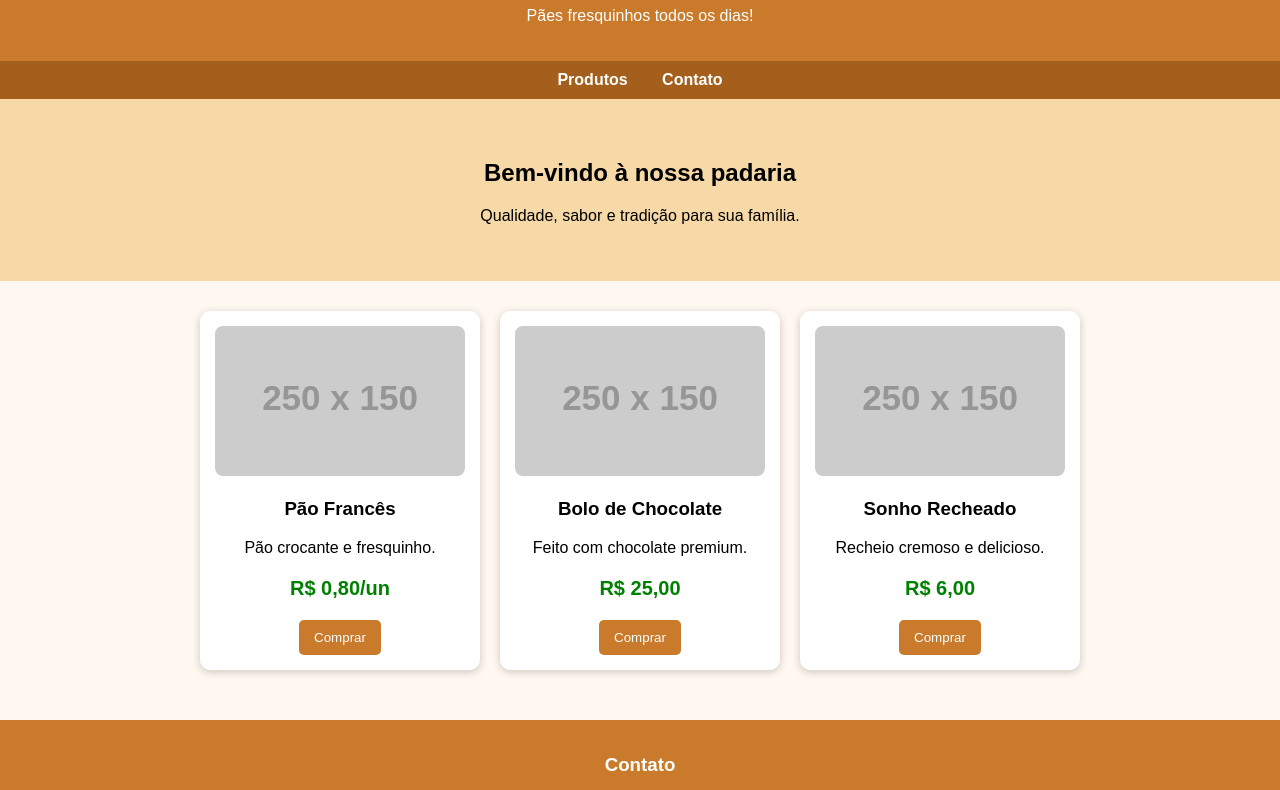
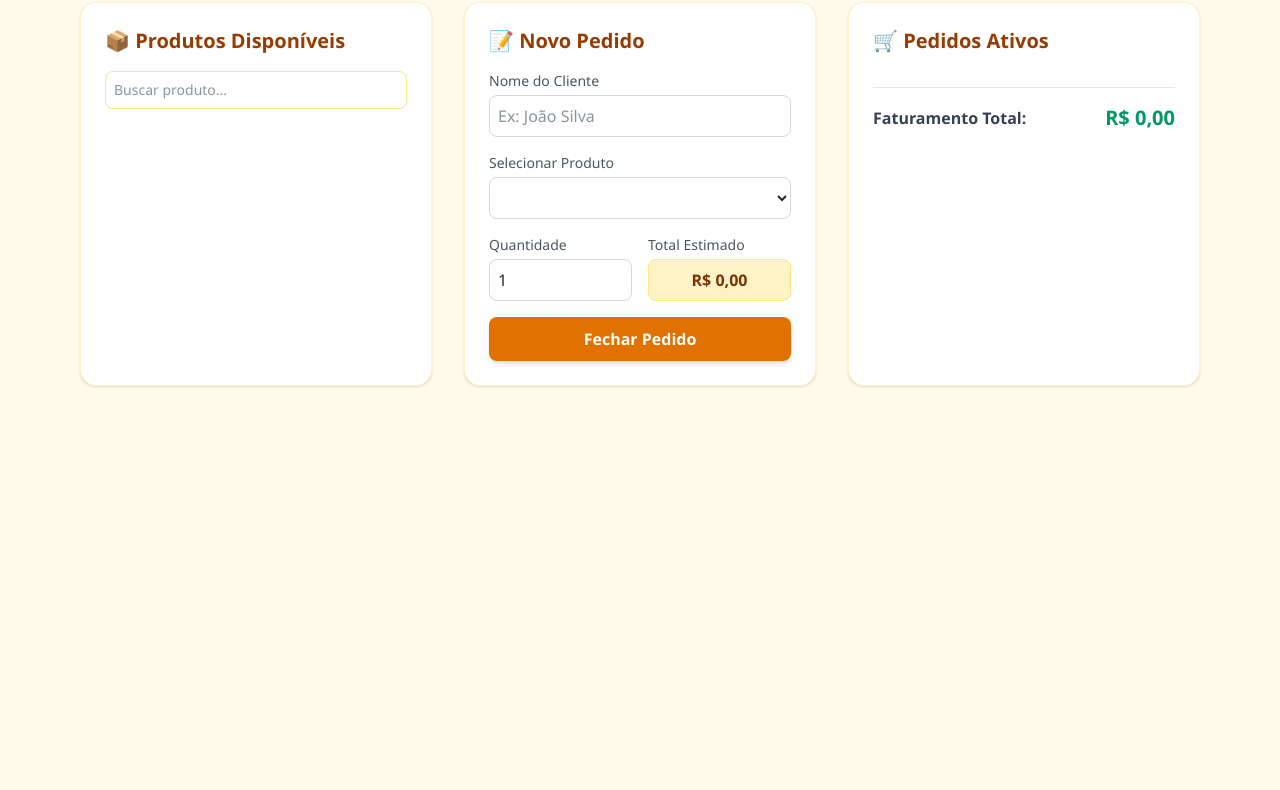
Before and after one commit to mateusley93-spec/mateusley93-spec.github.io, a plain HTML site: page index.html in a window 1280 px wide. Shown: the part 94-884 px from the top of the page. After the commit the page ends 800 px from the top, so only its background shows below. Drawn offline with nearby package versions, Linux system fonts and the light colour scheme; placeholder pictures from the web are drawn by us.

Commit message:
Update index.html

```diff
--- a/index.html
+++ b/index.html
@@ -1,145 +1,131 @@
-
 <!DOCTYPE html>
 <html lang="pt-BR">
 <head>
     <meta charset="UTF-8">
     <meta name="viewport" content="width=device-width, initial-scale=1.0">
-    <title>Padaria Pão Quentinho</title>
-
+    <title>Gestão Padaria Delícia</title>
+    <script src="https://cdn.jsdelivr.net/npm/@tailwindcss/browser@4"></script>
     <style>
-        body {
-            font-family: Arial, sans-serif;
-            margin: 0;
-            background-color: #fff8f0;
-        }
-
-        header {
-            background-color: #c97a2b;
-            color: white;
-            text-align: center;
-            padding: 20px;
-        }
-
-        nav {
-            background-color: #a55f1d;
-            text-align: center;
-            padding: 10px;
-        }
-
-        nav a {
-            color: white;
-            text-decoration: none;
-            margin: 15px;
-            font-weight: bold;
-        }
-
-        .banner {
-            text-align: center;
-            padding: 40px;
-            background-color: #f7d9a7;
-        }
-
-        .produtos {
-            display: flex;
-            justify-content: center;
-            flex-wrap: wrap;
-            gap: 20px;
-            padding: 30px;
-        }
-
-        .produto {
-            background: white;
-            border-radius: 10px;
-            width: 250px;
-            padding: 15px;
-            text-align: center;
-            box-shadow: 0 2px 8px rgba(0,0,0,0.2);
-        }
-
-        .produto img {
-            width: 100%;
-            border-radius: 8px;
-        }
-
-        .preco {
-            color: green;
-            font-size: 20px;
-            font-weight: bold;
-        }
-
-        button {
-            background-color: #c97a2b;
-            color: white;
-            border: none;
-            padding: 10px 15px;
-            border-radius: 5px;
-            cursor: pointer;
-        }
-
-        button:hover {
-            background-color: #a55f1d;
-        }
-
-        footer {
-            background-color: #c97a2b;
-            color: white;
-            text-align: center;
-            padding: 15px;
-            margin-top: 20px;
-        }
+        body { font-family: 'Segoe UI', Tahoma, Geneva, Verdana, sans-serif; }
     </style>
 </head>
-<body>
+<body class="bg-amber-50 min-h-screen text-gray-800">
 
-    <header>
-        <h1>🥖 Padaria Pão Quentinho</h1>
-        <p>Pães fresquinhos todos os dias!</p>
+    <header class="bg-amber-600 text-white shadow-md p-4 mb-8">
+        <div class="container mx-auto flex justify-between items-center">
+            <h1 class="text-2xl font-bold flex items-center gap-2">
+                🥐 Padaria Delícia - Sistema de Gestão
+            </h1>
+            <span class="bg-amber-700 px-3 py-1 rounded-full text-sm font-semibold">Painel Interno</span>
+        </div>
     </header>
 
-    <nav>
-        <a href="#produtos">Produtos</a>
-        <a href="#contato">Contato</a>
-    </nav>
+    <main class="container mx-auto px-4 max-w-6xl">
+        <div class="grid grid-cols-1 md:grid-cols-3 gap-8">
 
-    <section class="banner">
-        <h2>Bem-vindo à nossa padaria</h2>
-        <p>Qualidade, sabor e tradição para sua família.</p>
-    </section>
+            <div class="bg-white p-6 rounded-2xl shadow-sm border border-amber-100">
+                <h2 class="text-xl font-semibold mb-4 text-amber-800 flex items-center gap-2">
+                    📦 Produtos Disponíveis
+                </h2>
 
-    <section id="produtos" class="produtos">
+                <div class="mb-4">
+                    <input type="text" id="buscaProduto" oninput="filtrarProdutos()" placeholder="Buscar produto..."
+                        class="w-full p-2 border border-amber-200 rounded-lg focus:outline-none focus:ring-2 focus:ring-amber-500 text-sm">
+                </div>
 
-        <div class="produto">
-            <img src="https://via.placeholder.com/250x150" alt="Pão Francês">
-            <h3>Pão Francês</h3>
-            <p>Pão crocante e fresquinho.</p>
-            <p class="preco">R$ 0,80/un</p>
-            <button>Comprar</button>
+                <div id="listaProdutos" class="space-y-2 max-h-[400px] overflow-y-auto pr-1">
+                    </div>
+            </div>
+
+            <div class="bg-white p-6 rounded-2xl shadow-sm border border-amber-100">
+                <h2 class="text-xl font-semibold mb-4 text-amber-800 flex items-center gap-2">
+                    📝 Novo Pedido
+                </h2>
+
+                <form id="formPedido" onsubmit="adicionarPedido(event)" class="space-y-4">
+                    <div>
+                        <label class="block text-sm font-medium text-gray-600 mb-1">Nome do Cliente</label>
+                        <input type="text" id="cliente" required placeholder="Ex: João Silva"
+                            class="w-full p-2 border border-gray-300 rounded-lg focus:ring-2 focus:ring-amber-500 focus:outline-none">
+                    </div>
+
+                    <div>
+                        <label class="block text-sm font-medium text-gray-600 mb-1">Selecionar Produto</label>
+                        <select id="selectProduto" onchange="calcularPrecoPrevisto()" required
+                            class="w-full p-2 border border-gray-300 rounded-lg focus:ring-2 focus:ring-amber-500 focus:outline-none">
+                            </select>
+                    </div>
+
+                    <div class="grid grid-cols-2 gap-4">
+                        <div>
+                            <label class="block text-sm font-medium text-gray-600 mb-1">Quantidade</label>
+                            <input type="number" id="quantidade" min="1" value="1" oninput="calcularPrecoPrevisto()" required
+                                class="w-full p-2 border border-gray-300 rounded-lg focus:ring-2 focus:ring-amber-500 focus:outline-none">
+                        </div>
+                        <div>
+                            <label class="block text-sm font-medium text-gray-600 mb-1">Total Estimado</label>
+                            <div id="precoPrevisto" class="w-full p-2 bg-amber-100 text-amber-900 font-bold rounded-lg text-center border border-amber-200">
+                                R$ 0,00
+                            </div>
+                        </div>
+                    </div>
+
+                    <button type="submit"
+                        class="w-full bg-amber-600 hover:bg-amber-700 text-white font-semibold py-2.5 px-4 rounded-lg transition duration-200 shadow-md">
+                        Fechar Pedido
+                    </button>
+                </form>
+            </div>
+
+            <div class="bg-white p-6 rounded-2xl shadow-sm border border-amber-100 md:col-span-1">
+                <h2 class="text-xl font-semibold mb-4 text-amber-800 flex items-center gap-2">
+                    🛒 Pedidos Ativos
+                </h2>
+
+                <div id="listaPedidos" class="space-y-3 max-h-[450px] overflow-y-auto pr-1">
+                    </div>
+
+                <div class="mt-4 pt-4 border-t border-gray-200 flex justify-between items-center">
+                    <span class="font-bold text-gray-700">Faturamento Total:</span>
+                    <span id="totalGeral" class="text-xl font-black text-emerald-600">R$ 0,00</span>
+                </div>
+            </div>
+
         </div>
+    </main>
 
-        <div class="produto">
-            <img src="https://via.placeholder.com/250x150" alt="Bolo de Chocolate">
-            <h3>Bolo de Chocolate</h3>
-            <p>Feito com chocolate premium.</p>
-            <p class="preco">R$ 25,00</p>
-            <button>Comprar</button>
-        </div>
+    <script>
+        // Dados iniciais do sistema (Simulando um Banco de Dados)
+        const produtos = [
+            { id: 1, nome: "Pão Francês (kg)", preco: 14.90 },
+            { id: 2, nome: "Pão de Queijo (un)", preco: 4.50 },
+            { id: 3, nome: "Bolo de Fubá (un)", preco: 18.00 },
+            { id: 4, nome: "Croissant de Chocolate", preco: 8.50 },
+            { id: 5, nome: "Café Expresso", preco: 5.00 },
+            { id: 6, nome: "Suco de Laranja 300ml", preco: 7.00 },
+            { id: 7, nome: "Broa de Milho", preco: 3.80 }
+        ];
 
-        <div class="produto">
-            <img src="https://via.placeholder.com/250x150" alt="Sonho">
-            <h3>Sonho Recheado</h3>
-            <p>Recheio cremoso e delicioso.</p>
-            <p class="preco">R$ 6,00</p>
-            <button>Comprar</button>
-        </div>
+        const pedidos = [];
 
-    </section>
+        // Inicialização do App
+        document.addEventListener("DOMContentLoaded", () => {
+            renderizarProdutos(produtos);
+            popularSelectProdutos();
+            calcularPrecoPrevisto();
+            renderizarPedidos();
+        });
 
-    <footer id="contato">
-        <h3>Contato</h3>
-        <p>📞 (88) 99999-9999</p>
-        <p>📍 Rua Principal, 123</p>
-        <p>&copy; 2026 Padaria Pão Quentinho</p>
-    </footer>
+        // 1. Renderiza a lista de produtos na tela (Coluna 1)
+        function renderizarProdutos(lista) {
+            const container = document.getElementById("listaProdutos");
+            container.innerHTML = "";
 
-</body>
-</html>
+            if (lista.length === 0) {
+                container.innerHTML = `<p class="text-gray-400 text-sm text-center py-4">Nenhum produto encontrado.</p>`;
+                return;
+            }
+
+            lista.forEach(prod => {
+                const item = document.createElement("div");
+                item.className = "flex justify-between items-center p-2.5 bg-gray-50 rounded-lg border border-gray-100 hover:bg-amber
```
